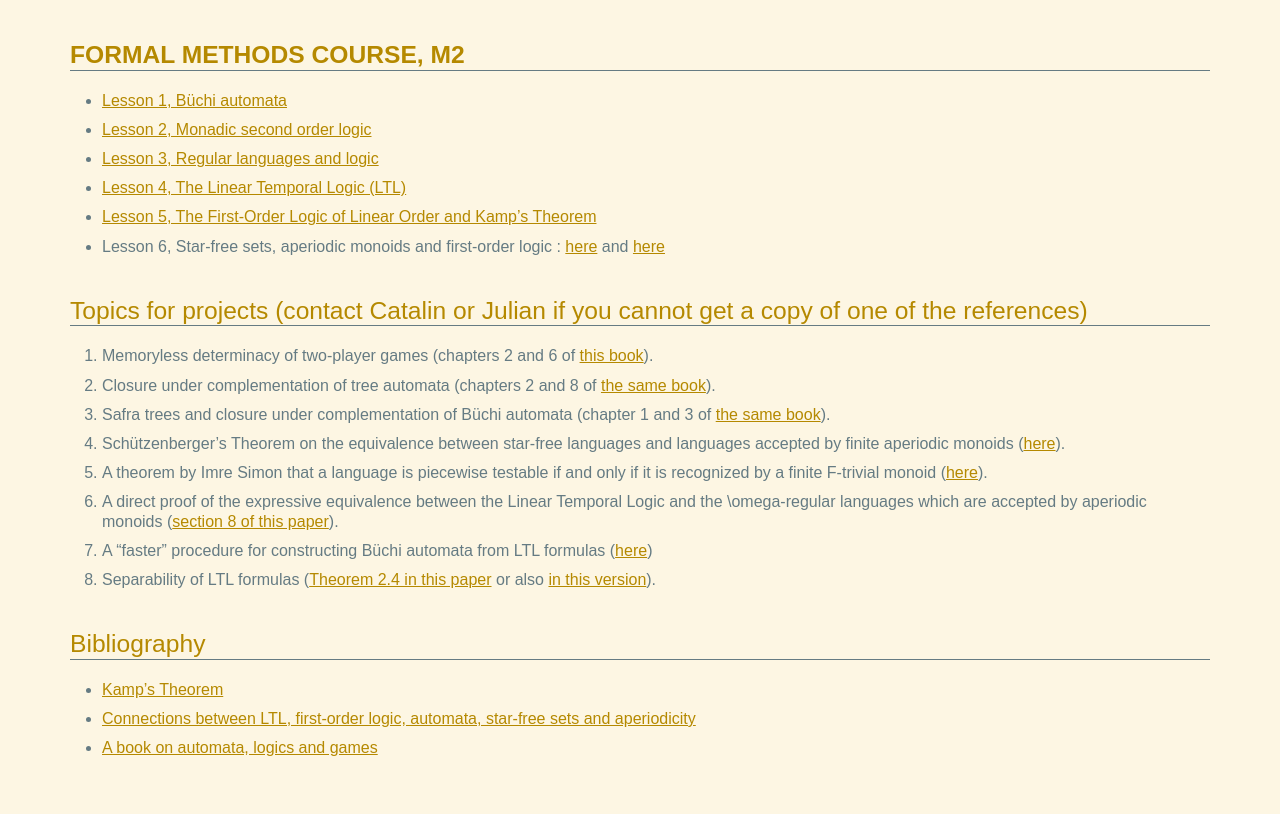
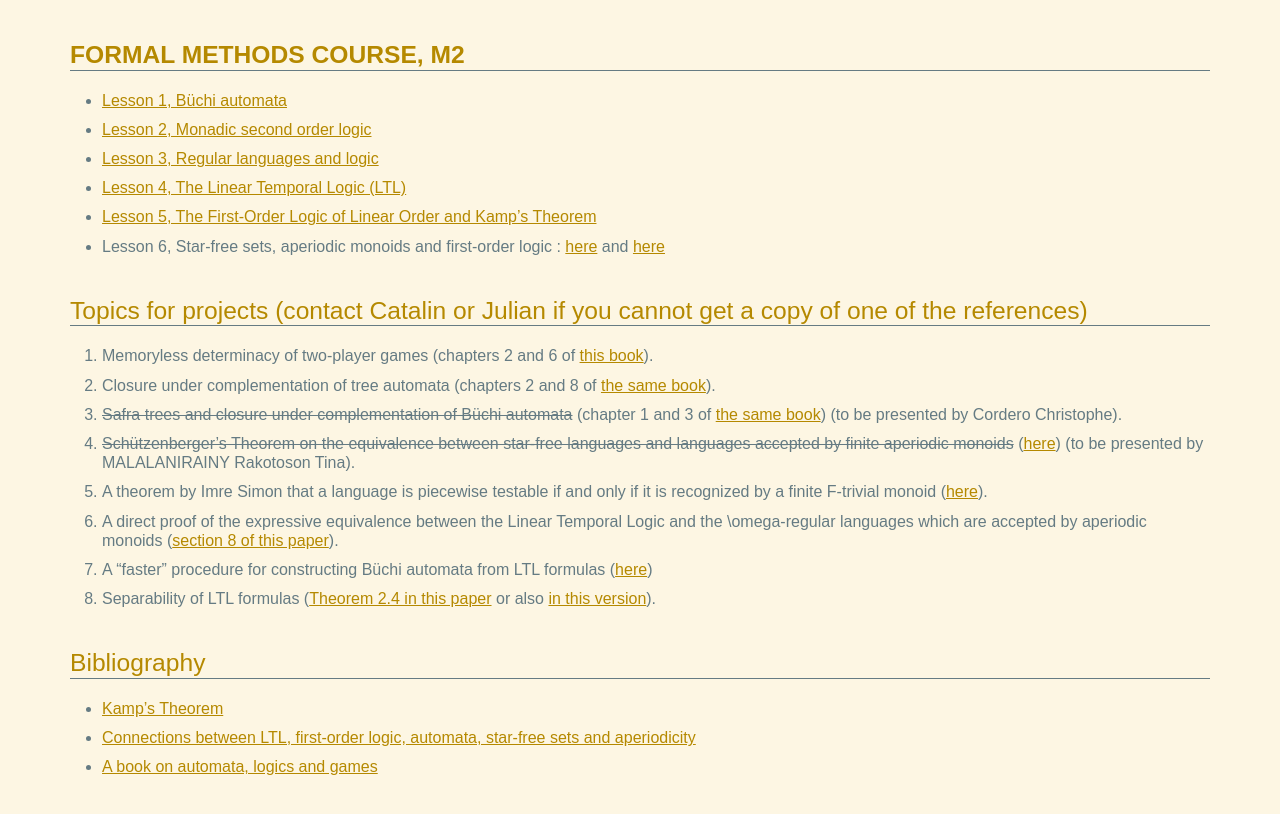
Before and after one commit to lacl-upec/m2mf, a Jekyll site: the page built from index.md, in a window 1280 px wide. Shown: the top 814 px of the page. Built offline with Jekyll 4.4.1, drawn with Linux system fonts in a browser that asks for light colours.

Commit message:
Update index.md

```diff
--- a/index.md
+++ b/index.md
@@ -18,8 +18,8 @@ Topics for projects (contact Catalin or Julian if you cannot get a copy of one o
 
 1. Memoryless determinacy of two-player games (chapters 2 and 6 of [this book](http://www.springer.com/us/book/9783540003885)).
 2. Closure under complementation of tree automata (chapters 2 and 8 of [the same book](http://www.springer.com/us/book/9783540003885)).
-3. Safra trees and closure under complementation of Büchi automata (chapter 1 and 3 of [the same book](http://www.springer.com/us/book/9783540003885)).
-4. Schützenberger's Theorem on the equivalence between star-free languages and languages accepted by finite aperiodic monoids ([here](http://arxiv.org/abs/1408.2842)).
+3. ~~Safra trees and closure under complementation of Büchi automata~~ (chapter 1 and 3 of [the same book](http://www.springer.com/us/book/9783540003885)) (to be presented by Cordero Christophe).
+4. ~~Schützenberger's Theorem on the equivalence between star-free languages and languages accepted by finite aperiodic monoids~~ ([here](http://arxiv.org/abs/1408.2842)) (to be presented by MALALANIRAINY Rakotoson Tina).
 5. A theorem by Imre Simon that a language is piecewise testable if and only if it is recognized by a finite F-trivial monoid ([here](http://www.sciencedirect.com/science/article/pii/S0304397596002307)).
 6. A direct proof of the expressive equivalence between the Linear Temporal Logic and the \omega-regular languages which are accepted by aperiodic monoids ([section 8 of this paper][gastin]).
 7. A "faster" procedure for constructing Büchi automata from LTL formulas ([here](http://www.lsv.ens-cachan.fr/Publis/PAPERS/PS/Cav01go.ps))
```
